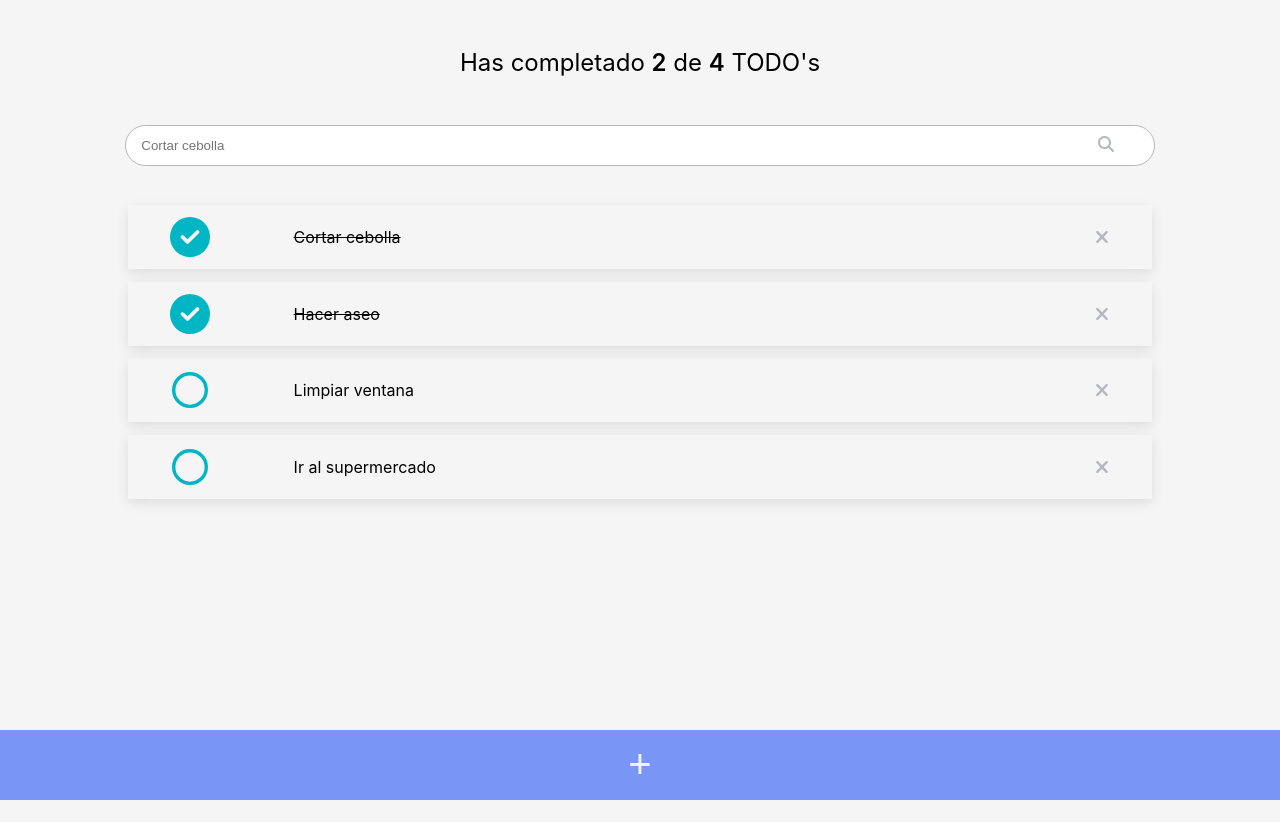
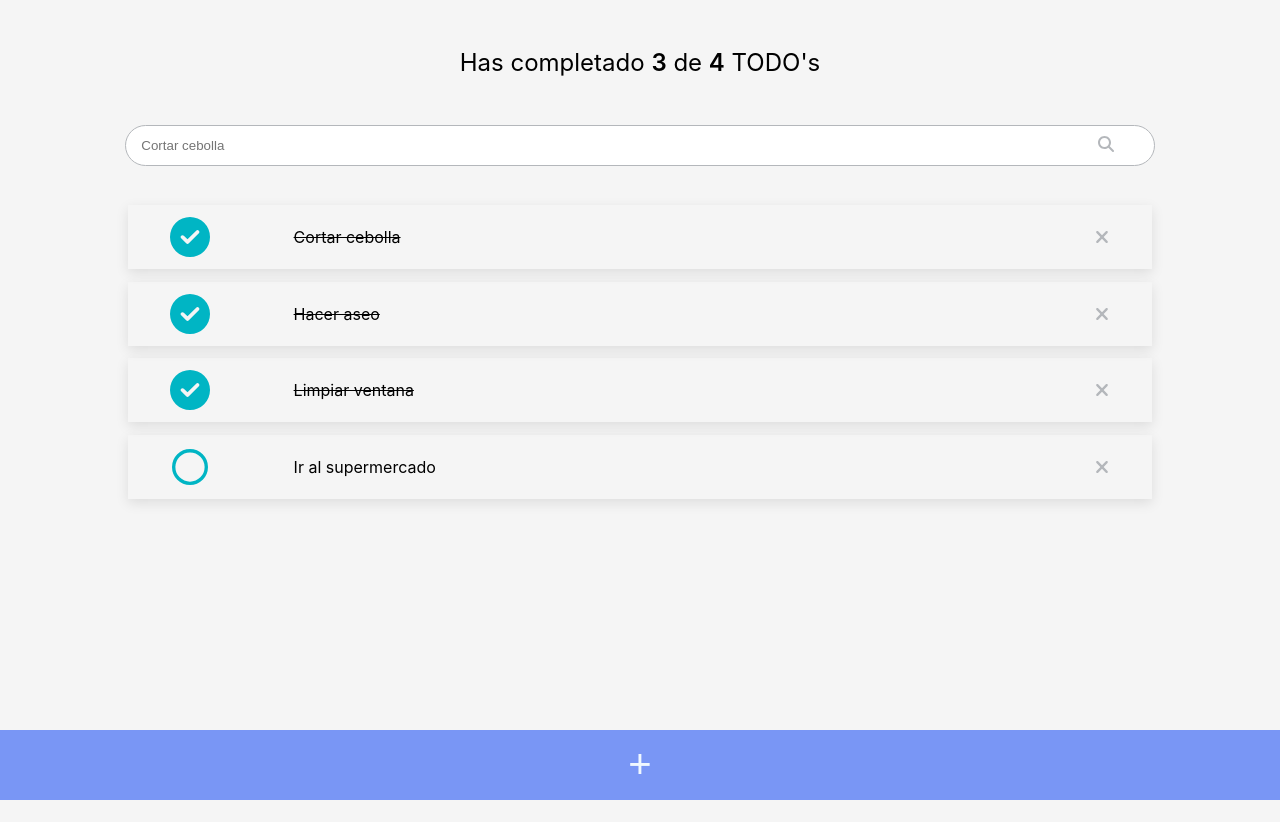
Before and after one commit to chnicolasdev/react-practices, a React (Create React App) app: page / in a window 1280 px wide. Built offline with nearby package versions, Linux system fonts and the light colour scheme; the HTML template or start-up script is replaced by a standard one.

Commit message:
Cambia a true el todo de Limpiar ventana

```diff
--- a/src/App.js
+++ b/src/App.js
@@ -8,7 +8,7 @@ import { CreateTodoButton } from './components/CreateTodoButton/CreateTodoButton
 const defaultTodos = [
   { text: 'Cortar cebolla',     completed: true },
   { text: 'Hacer aseo',         completed: true },
-  { text: 'Limpiar ventana',    completed: false },
+  { text: 'Limpiar ventana',    completed: true },
   { text: 'Ir al supermercado', completed: false }
 ];
 
```
